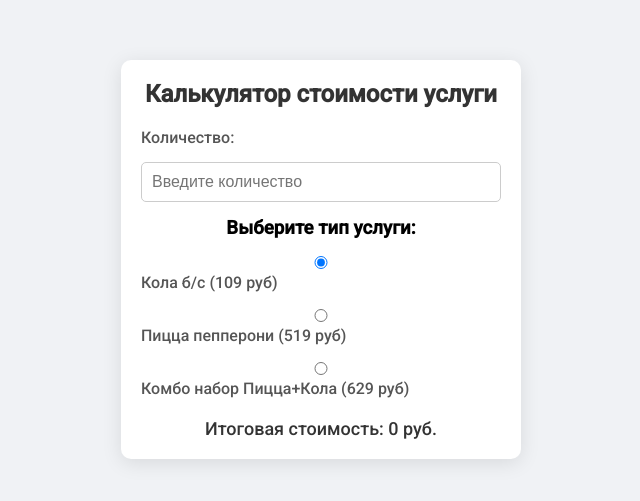
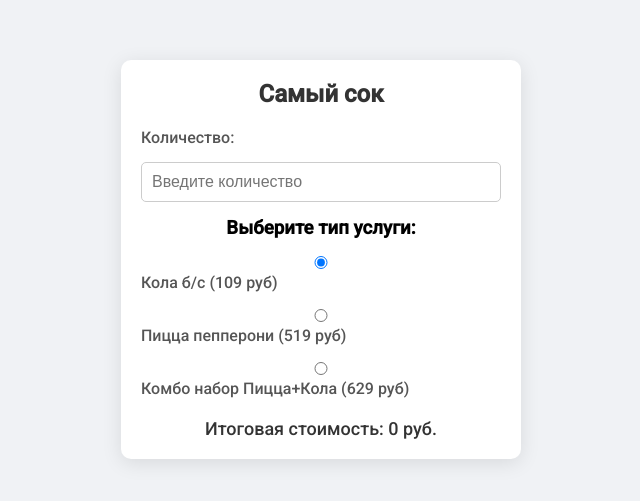
Before and after one commit to VanFaz/web6, a plain HTML site: page index.html in a window 1280 px wide. Shown: the part 141-642 px from the top of the page, without its empty margins (319-959 px from the left). Drawn offline with Linux system fonts and the light colour scheme.

Commit message:
Update index.html

```diff
--- a/index.html
+++ b/index.html
@@ -10,7 +10,7 @@
 </head>
 <body>
     <div class="container">
-        <h1>Калькулятор стоимости услуги</h1>
+        <h1>Самый сок</h1>
         <form id="serviceForm">
             <label for="quantity">Количество:</label>
             <input type="number" id="quantity" name="quantity" placeholder="Введите количество" required>
```
